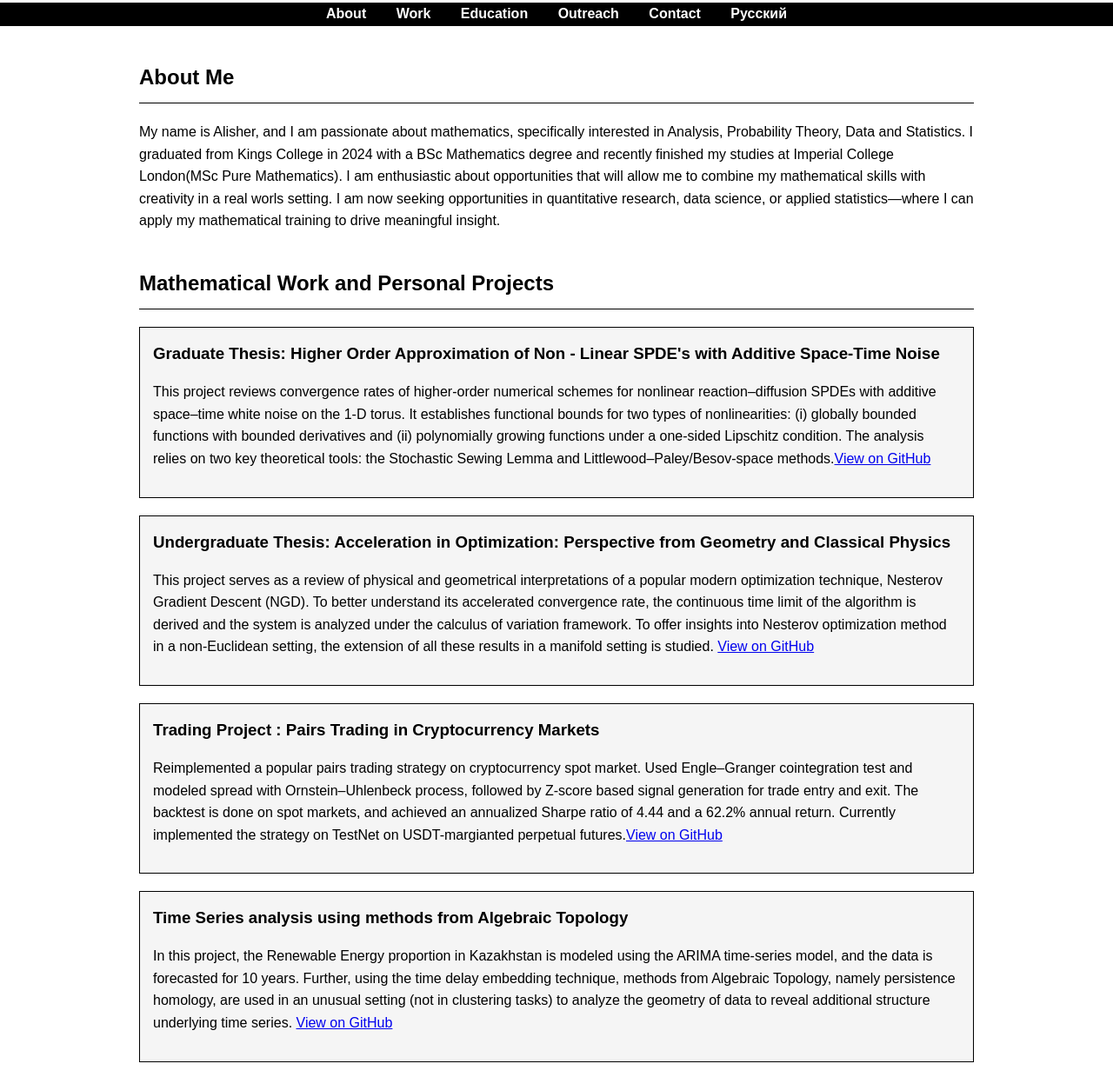
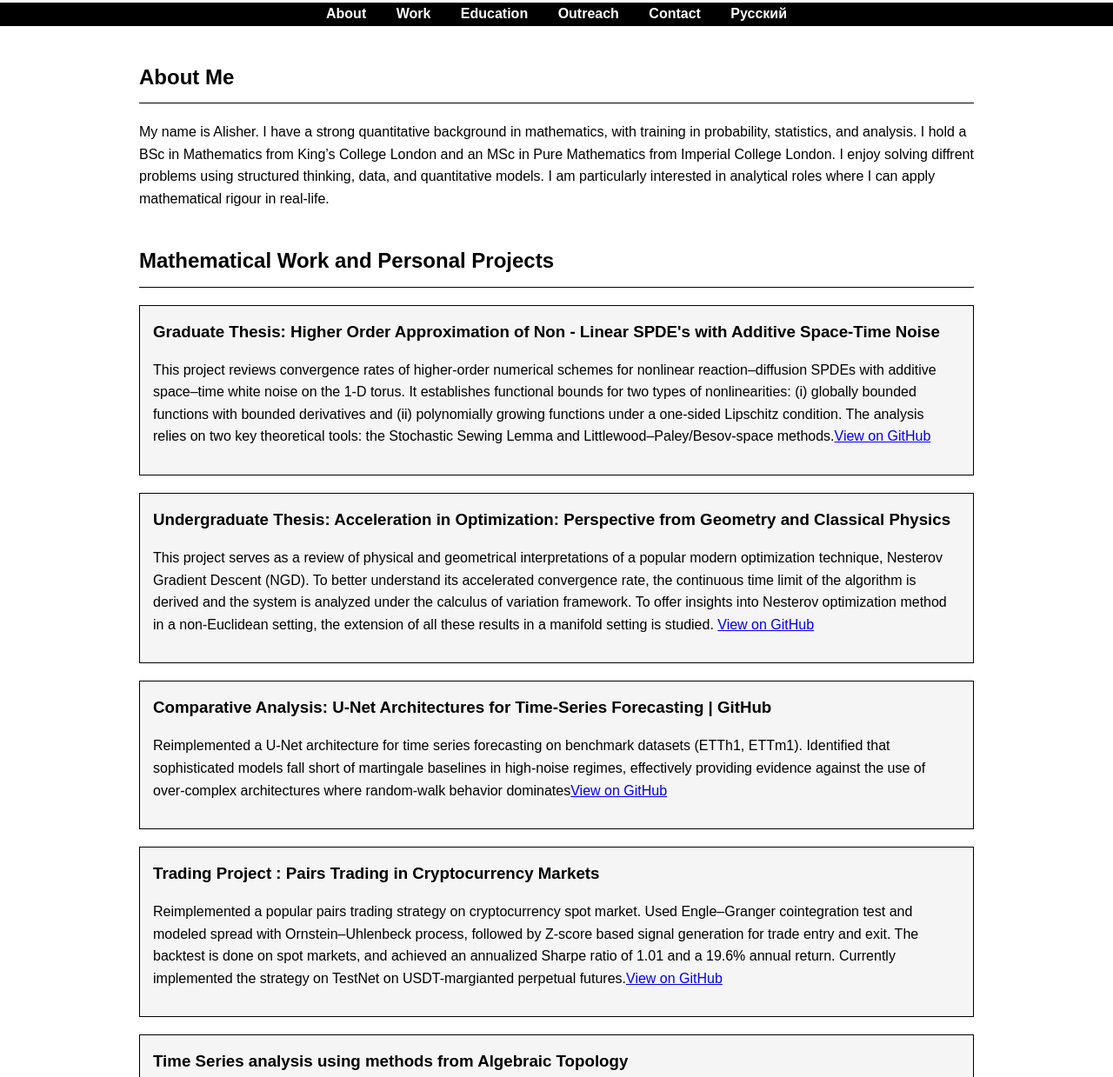
Before and after one commit to AlisherMirmanov/AlisherMirmanov.github.io, a plain HTML site: page index.html in a window 1280 px wide. Shown: the part 326-1565 px from the top of the page at 87% size. Drawn offline with Linux system fonts and the light colour scheme.

Commit message:
Revise About Me section and project details
Updated personal information and project descriptions in the About Me section of index.html.

```diff
--- a/index.html
+++ b/index.html
@@ -29,7 +29,9 @@
     <main>
         <section id="about" class="container">
             <h2>About Me</h2>
-            <p>My name is Alisher, and I am passionate about mathematics, specifically interested in Analysis,  Probability Theory, Data and Statistics. I graduated from Kings College in 2024 with a BSc Mathematics degree and recently finished my studies at Imperial College London(MSc Pure Mathematics). I am enthusiastic about opportunities that will allow me to combine my mathematical skills with creativity in a real worls setting. I am now seeking opportunities in quantitative research, data science, or applied statistics—where I can apply my mathematical training to drive meaningful insight.</p>
+            <p>My name is Alisher. I have a strong quantitative background in mathematics, with training in probability, statistics, and analysis. I hold a BSc in Mathematics from King’s College London and an MSc in Pure Mathematics from Imperial College London.
+
+I enjoy solving diffrent problems using structured thinking, data, and quantitative models. I am particularly interested in analytical roles where I can apply mathematical rigour in real-life.</p>
         </section>
 
         <section id="projects" class="container">
@@ -44,8 +46,12 @@
                     To offer insights into Nesterov optimization method in a non-Euclidean setting, the extension of all these results in a manifold setting is studied.  <a href="https://github.com/AlisherMirmanov/Disseration">View on GitHub</a></p>
             </div>
             <div class="project">
+                <h3>Comparative Analysis: U-Net Architectures for Time-Series Forecasting | GitHub</h3>
+                <p>Reimplemented a U-Net architecture for time series forecasting on benchmark datasets (ETTh1, ETTm1). Identified that sophisticated models fall short of martingale baselines in high-noise regimes, effectively providing evidence against the use of over-complex architectures where random-walk behavior dominates<a href="https://github.com/AlisherMirmanov/U-Net-architecture">View on GitHub</a> </p>
+            </div>
+            <div class="project">
                 <h3>Trading Project : Pairs Trading in Cryptocurrency Markets</h3>
-                <p>Reimplemented a popular pairs trading strategy on cryptocurrency spot market. Used Engle–Granger cointegration test and modeled spread with Ornstein–Uhlenbeck process, followed by Z-score based signal generation for trade entry and exit. The backtest is done on spot markets, and achieved an annualized Sharpe ratio of 4.44 and a 62.2% annual return. Currently implemented the strategy on TestNet on USDT-margianted perpetual futures.<a href="https://github.com/AlisherMirmanov/Pairs-Trading-on-Crypto-Spots">View on GitHub</a> </p>
+                <p>Reimplemented a popular pairs trading strategy on cryptocurrency spot market. Used Engle–Granger cointegration test and modeled spread with Ornstein–Uhlenbeck process, followed by Z-score based signal generation for trade entry and exit. The backtest is done on spot markets, and achieved an annualized Sharpe ratio of 1.01 and a 19.6% annual return. Currently implemented the strategy on TestNet on USDT-margianted perpetual futures.<a href="https://github.com/AlisherMirmanov/Pairs-Trading-on-Crypto-Spots">View on GitHub</a> </p>
             </div>
             <div class="project">
                 <h3>Time Series analysis using methods from Algebraic Topology</h3>
```
